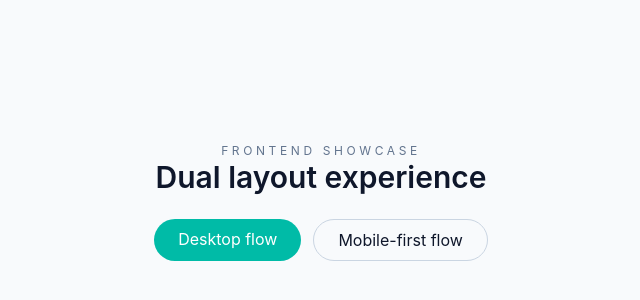
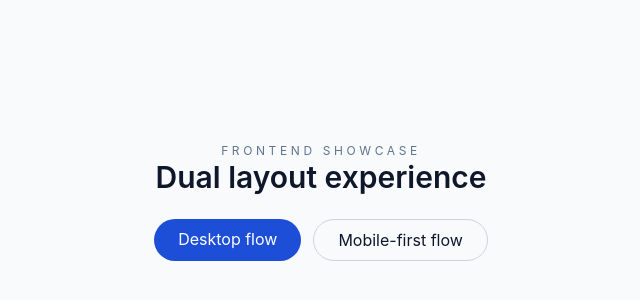
Before and after one commit to miguelgarglez/frontend-dual-layout-showcase, a React (Vite) app: page / in a window 1280 px wide. Shown: the part 198-498 px from the top of the page, without its empty margins (319-959 px from the left). Built offline with nearby package versions, Linux system fonts and the light colour scheme.

Commit message:
style(home): align primary button with brand

```diff
--- a/src/pages/Home.tsx
+++ b/src/pages/Home.tsx
@@ -8,7 +8,7 @@ const Home = () => (
     </header>
 
     <nav className="flex flex-col gap-3 sm:flex-row">
-      <Link className="rounded-full bg-teal-500 px-6 py-2 text-white" to="/desktop">
+      <Link className="rounded-full bg-client-100 px-6 py-2 text-white hover:bg-client-120 transition-colors" to="/desktop">
         Desktop flow
       </Link>
       <Link className="rounded-full border border-slate-300 px-6 py-2 text-slate-900" to="/responsive">
```
